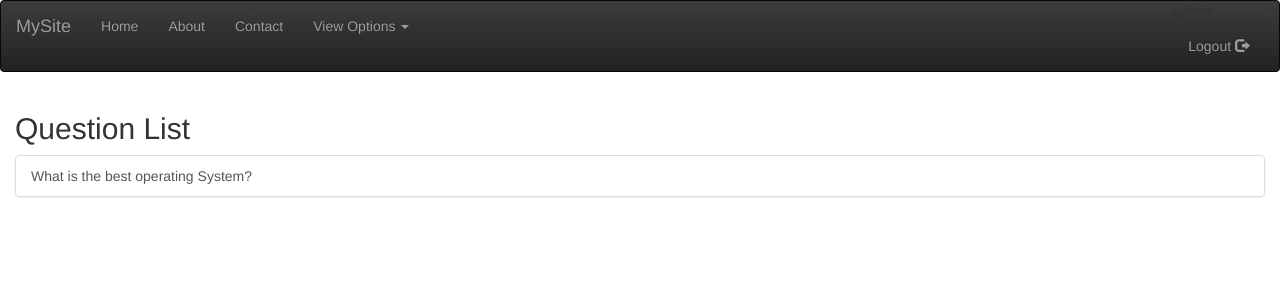
After one commit to samims/q-a_django_cbv, a Django app: page /question/myquestions/2/ in a window 1280 px wide. The commit adds this page. Shown: the top 300 px of the page. Run offline with Django 3.2, Linux system fonts and the light colour scheme; a user stored in the database is signed in; data comes from the database, SQL or seed files in the repository; some libraries are stand-ins or nearby versions.

Commit message:
Requirement Completed

```diff
--- a/src/answer/models.py
+++ b/src/answer/models.py
@@ -20,16 +20,18 @@ class Answer(models.Model):
     questions = models.ForeignKey(Question)
     pub_date = models.DateTimeField(auto_now_add=True)
     # upvote = models.IntegerField(null=True, blank=True)
-
     user = models.ForeignKey(User)
 
     def __str__(self):
         return self.answer_text
 
     def get_absolute_url(self):
-        return reverse('answer:answer_by_me', kwargs={'pk': self.questions})
+        return reverse('answer:answer_by_me', kwargs={'pk': self.user.id})
 
 
 class Upvote(models.Model):
-    questions = models.ForeignKey(Question)
+    user = models.ForeignKey(User)
     answers = models.ForeignKey(Answer)
+
+    def __str__(self):
+        return self.user.username
--- a/src/answer/templates/answer/myanswer.html
+++ b/src/answer/templates/answer/myanswer.html
@@ -12,6 +12,7 @@
     <div class="container-fluid">
         <h2> Question List Answered By Me </h2>
         <div class="list-group">
+        {{ request.user }}
             {% for answer in object_list %}
 
                 <a href="{% url 'answer:detail' answer.questions.id %}" class="list-group-item">
@@ -21,7 +22,11 @@
                 <a href="{% url 'answer:detail' answer.questions.id %}" class="list-group-item ">
                    Ans>> {{ answer.user }}:: &nbsp;{{ answer}}</a>
                 <br>
+
+                {% empty %}
+                    <p> You have not answered any!</p>
             {% endfor %}
+
         </div>
     </div>
 
--- /dev/null
+++ b/src/answer/templates/answer/myquestions.html
@@ -0,0 +1,16 @@
+{% extends 'base.html' %}
+{% block title %} {% endblock %}
+{% block body %}
+    <div class="container-fluid">
+        <h2>Question List </h2>
+        <div class="list-group">
+            {% for question in view.my_question %}
+                <a href="{% url 'answer:detail' question.pk %}" class="list-group-item "
+                   id="lst">{{ question.title }}</a>
+                {% empty %}
+                <p> You have not asked any question yet.</p>
+            {% endfor %}
+
+        </div>
+    </div>
+{% endblock %}
--- a/src/answer/urls.py
+++ b/src/answer/urls.py
@@ -1,9 +1,14 @@
-from .views import QuestionListView, QuestionDetailView, AnswerByMeListView
+from .views import QuestionListView, QuestionDetailView, AnswerByMeListView, MyQuestionView, MyUpvoteView, \
+    QuestionOfTheSiteView, QuestionOfTheHour
 
 from django.conf.urls import url
 
 urlpatterns = [
     url(r'^$', QuestionListView.as_view(), name='home'),
     url(r'^(?P<pk>\d+)/$', QuestionDetailView.as_view(), name='detail'),
-    url(r'^answers/(?P<pk>\d+)/$', AnswerByMeListView.as_view(), name='answer_by_me' )
+    url(r'^myanswers/$', AnswerByMeListView.as_view(), name='my_answers'),
+    url(r'^myquestions/(?P<pk>\d)/$', MyQuestionView.as_view(), name='my_questions'),
+    url(r'^myupvotes/$', MyUpvoteView.as_view(), name='my_upvotes'),
+    url(r'^questionofthesite/$', QuestionOfTheSiteView.as_view(), name='question_of_the_site'),
+    url(r'questionofthehour/$', QuestionOfTheHour.as_view(), name='question_of_the_hour')
 ]
--- a/src/answer/views.py
+++ b/src/answer/views.py
@@ -1,8 +1,12 @@
+from datetime import timedelta
+from django.contrib.auth.mixins import LoginRequiredMixin
+from django.utils import timezone
 from django.shortcuts import render
+from django.http import HttpResponse, HttpResponseRedirect
+from django.views.generic import ListView, DetailView, TemplateView
+from django.contrib.auth.views import LoginView
 
-from django.views.generic import ListView, DetailView
-
-from .models import Question, Answer
+from .models import Question, Answer, Upvote
 
 
 class QuestionListView(ListView):
@@ -13,17 +17,94 @@ class QuestionDetailView(DetailView):
     model = Question
     context_object_name = 'question'
 
+    def post(self, request, *args, **kwargs):
+        print(request.POST)
+        if request.POST['type'] == 'vote':
+            ans = Answer.objects.get(id=request.POST['answer_id'])
+            if request.user.is_authenticated:
+                if request.POST['vote'][0:1] == 'U':
+                    upvote = Upvote.objects.get_or_create(answers=ans, user=request.user)
+                elif request.POST['vote'][0:1] == 'D':
+                    upvote = Upvote.objects.filter(answers=ans, user=request.user).delete()
 
-class AnswerByMeListView(ListView):
+            # if not logged in
+        return HttpResponseRedirect(f'/question/{ans.questions.id}')
+
+
+# class AnswerByMeListView(ListView):
+#     template_name = 'answer/myanswer.html'
+#
+#     def get_queryset(self):
+#         print(Answer.objects.filter(user=self.request.user))
+#         return Answer.objects.filter(user=self.request.user)
+#
+#     # def my_answer(self):
+#     #     print(self.get_context_data())
+#     #     return Answer.objects.filter(user=self.request.user)
+#     #
+#
+
+class AnswerByMeListView(LoginRequiredMixin, ListView):
     model = Answer
     template_name = 'answer/myanswer.html'
+    login_url = '/login'
+    redirect_field_name = 'next'
 
     # def get_context_data(self, **kwargs):
     #     context = super(AnswerByMeListView, self).get_context_data(**kwargs)
-    #     print(self.kwargs)
     #     context['pk'] = self.kwargs['pk']
-    #
     #     return context
 
     def get_queryset(self):
-        return Answer.objects.filter(pk=self.kwargs['pk'])
+        return Answer.objects.filter(user=self.request.user)
+
+
+class MyQuestionView(LoginRequiredMixin, TemplateView):
+    template_name = 'answer/myquestions.html'
+
+    def my_question(self):
+        return Question.objects.filter(user=self.request.user)
+
+
+class MyUpvoteView(LoginRequiredMixin, TemplateView):
+    template_name = 'answer/my_upvotes.html'
+
+    def my_upvotes(self):
+        return Upvote.objects.filter(user=self.request.user)
+
+
+class QuestionOfTheHour(LoginRequiredMixin, TemplateView):
+    template_name = 'answer/question_of_the_hour.html'
+
+    def question_of_the_hour(self):
+        last_hour_questions = Answer.objects.filter(pub_date__gte=timezone.now() - timedelta(hours=1))
+        best_question = last_hour_questions[0]
+        old_vote = 0
+        for ans in best_question.answer_set.all():
+            old_vote += ans.upvote_set.all().count()
+
+        for question in Question.objects.all():
+            vote = 0
+            for ans in question.answer_set.all():
+                vote += ans.upvote_set.all().count()
+            if vote > old_vote:
+                best_question = question
+        return best_question
+
+
+class QuestionOfTheSiteView(LoginRequiredMixin, TemplateView):
+    template_name = 'answer/question_of_the_site.html'
+
+    def question_of_the_site(self):
+        best_question = Question.objects.first()
+        old_vote = 0
+        for ans in best_question.answer_set.all():
+            old_vote += ans.upvote_set.all().count()
+
+        for question in Question.objects.all():
+            vote = 0
+            for ans in question.answer_set.all():
+                vote += ans.upvote_set.all().count()
+            if vote > old_vote:
+                best_question = question
+        return best_question
--- a/src/mysite/urls.py
+++ b/src/mysite/urls.py
@@ -15,9 +15,12 @@ Including another URLconf
 """
 from django.conf.urls import url, include
 from django.contrib import admin
+from django.contrib.auth.views import LoginView,LogoutView
 
 urlpatterns = [
     url(r'^admin/', admin.site.urls),
     url(r'^question/', include('answer.urls', namespace='answer')),
+    url(r'^login/$', LoginView.as_view(), name='login'),
+    url(r'^logout/$', LogoutView.as_view(), name='logout')
 
 ]
--- a/src/templates/snippets/nav.html
+++ b/src/templates/snippets/nav.html
@@ -7,7 +7,7 @@
                 <span class="icon-bar"></span>
                 <span class="icon-bar"></span>
             </button>
-            <a href="#" class="navbar-brand">MySite</a>
+            <a href="{% url 'answer:home' %}" class="navbar-brand">MySite</a>
         </div>
 
         <div class="collapse navbar-collapse" id="mainNavBar">
@@ -21,12 +21,12 @@
                             class="caret"></span> </a>
                     <ul class="dropdown-menu">
                         {% if user.is_authenticated %}
-                        <li><a href="#">Asked by Me</a></li>
-                        <li><a href="{% url 'answer:answer_by_me' pk=user.pk %}">Answered by me</a></li>
-                        <li><a href="#">Upvoted ans by me</a></li>
+                            <li><a href="{% url 'answer:my_questions' pk=request.user.pk %}">My Questions</a></li>
+                            <li><a href="{% url 'answer:my_answers' %}">My Answers</a></li>
+                            <li><a href="{% url 'answer:my_upvotes' %}">My Upvotes</a></li>
                         {% endif %}
-                        <li><a href="#">Question of the hour</a></li>
-                        <li><a href="#">Question of the site</a></li>
+                        <li><a href="{% url 'answer:question_of_the_hour' %}">Question of the hour</a></li>
+                        <li><a href="{% url 'answer:question_of_the_site' %}">Question of the site</a></li>
                     </ul>
                 </li>
             </ul>
@@ -34,15 +34,15 @@
 
             <div class="nav navbar-nav navbar-right">
                 {% if user.is_authenticated %}
-                <li><a href="#">{{ user }} Logout <span
-                        class=" glyphicon glyphicon-log-out"></span></a></li>
+                    <li>{{ user }}<a href="{% url 'logout' %}"> Logout <span
+                            class=" glyphicon glyphicon-log-out"></span></a></li>
                 {% else %}
 
-                <li><a href="#">SignUp <span
-                        class=" glyphicon glyphicon-registration-mark"></span></a></li>
+                    <li><a href="#">SignUp <span
+                            class=" glyphicon glyphicon-registration-mark"></span></a></li>
 
-                <li><a href="#">Login <span
-                        class=" glyphicon glyphicon-log-in"></span></a></li>
+                    <li><a href="{% url 'login' %}">Login <span
+                            class=" glyphicon glyphicon-log-in"></span></a></li>
                 {% endif %}
             </div>
         </div>
```
Also changed, not shown: src/answer/templates/answer/my_upvotes.html (added, +13 -0 lines), src/answer/templates/answer/question_detail.html (+19 -23 lines), src/answer/templates/answer/question_of_the_hour.html (added, +14 -0 lines), src/answer/templates/answer/question_of_the_site.html (added, +9 -0 lines), src/answer/templatetags/upvote_tags.py (added, +8 -0 lines), src/mysite/settings.py (+8 -6 lines), src/templates/registration/login.html (added, +31 -0 lines), src/answer/migrations/0004_auto_20180103_1632.py (added), src/answer/migrations/0005_auto_20180103_1823.py (added), src/answer/templatetags/__init__.py (added), src/db.sqlite3, 1 other file.
